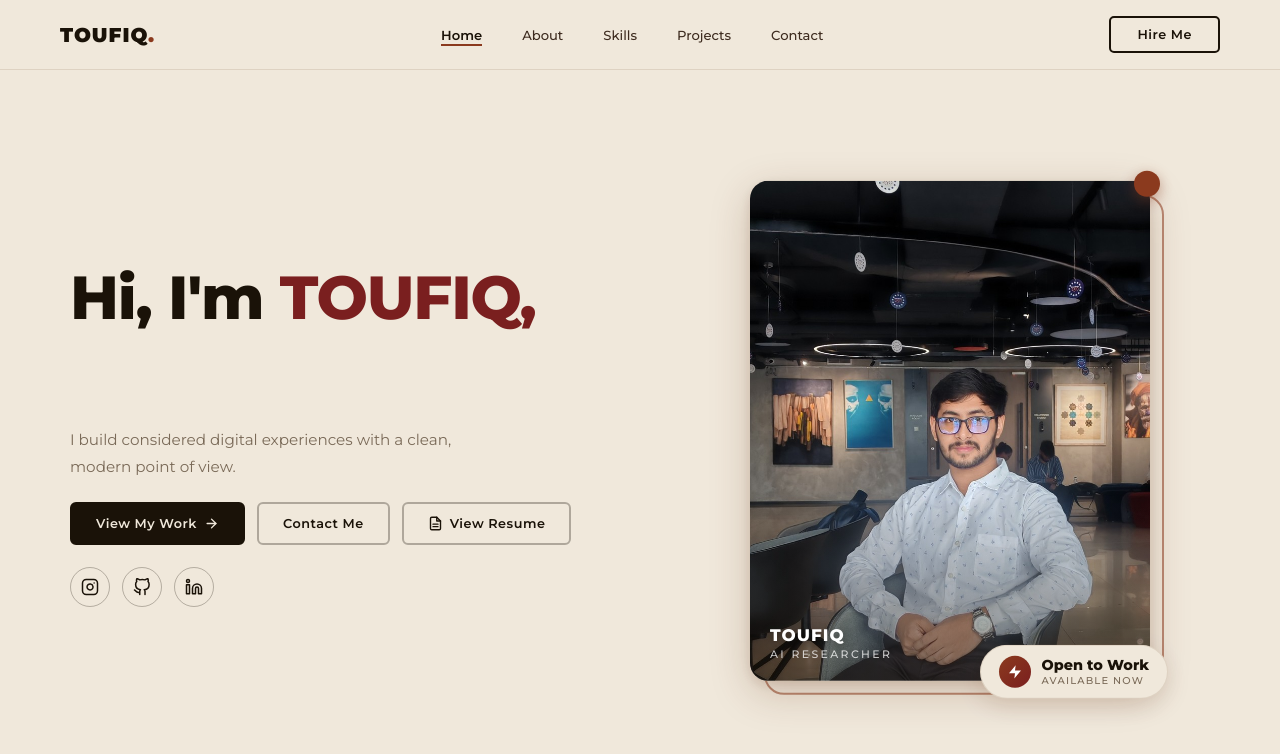
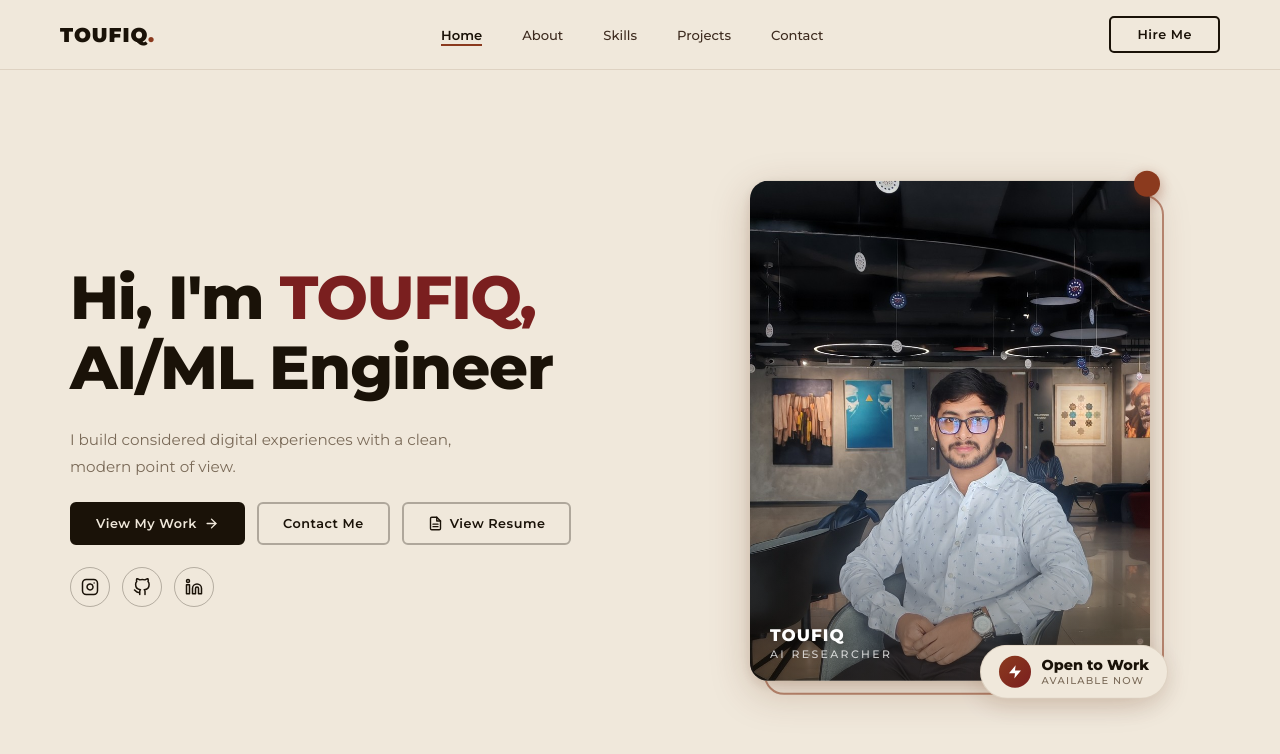
Before and after one commit to Toufiq-7700/Personal-Portfolio, a plain HTML site: page index.html in a window 1280 px wide. Both pictures are taken after a click on the link "Home". Drawn offline with nearby package versions, Linux system fonts and the light colour scheme.

Commit message:
feat: add typewriter effect to hero section

```diff
--- a/index.html
+++ b/index.html
@@ -68,7 +68,7 @@
           <h1 class="hero__greeting">
             Hi, I'm <span class="name">TOUFIQ,</span>
             <br />
-            <span class="hero__cursor" aria-hidden="true"></span>
+            <span id="typewriter"></span><span class="hero__cursor" aria-hidden="true"></span>
           </h1>
 
           <p class="hero__desc">
--- a/js/app.js
+++ b/js/app.js
@@ -51,6 +51,48 @@ function animateHomepageIn() {
   });
 }
 
+// ── Typewriter Effect ────────────────────────────────────────────
+function initTypewriter() {
+  const words = ['AI Researcher', 'AI/ML Engineer', 'Software Engineer', 'Backend Developer', 'Problem Solver'];
+  const el = document.getElementById('typewriter');
+  if (!el) return;
+
+  let wordIndex = 0;
+  let charIndex = 0;
+  let isDeleting = false;
+
+  function type() {
+    const currentWord = words[wordIndex];
+
+    if (isDeleting) {
+      el.textContent = currentWord.substring(0, charIndex - 1);
+      charIndex--;
+    } else {
+      el.textContent = currentWord.substring(0, charIndex + 1);
+      charIndex++;
+    }
+
+    let typeSpeed = isDeleting ? 40 : 80;
+
+    // Pause at end of word
+    if (!isDeleting && charIndex === currentWord.length) {
+      typeSpeed = 2000;
+      isDeleting = true;
+    }
+    // Move to next word
+    else if (isDeleting && charIndex === 0) {
+      isDeleting = false;
+      wordIndex = (wordIndex + 1) % words.length;
+      typeSpeed = 400; // Pause before starting next word
+    }
+
+    setTimeout(type, typeSpeed);
+  }
+
+  // Start initial typing
+  setTimeout(type, 800);
+}
+
 // ── Bootstrap ────────────────────────────────────────────────────
 window.addEventListener('load', () => {
   // Initialise navigation (smooth scroll + active link)
@@ -60,8 +102,12 @@ window.addEventListener('load', () => {
 
   // Run splash → then animate homepage in
   if (typeof window.runSplash === 'function') {
-    window.runSplash(animateHomepageIn);
+    window.runSplash(() => {
+      animateHomepageIn();
+      initTypewriter();
+    });
   } else {
     animateHomepageIn();
+    initTypewriter();
   }
 });
```
